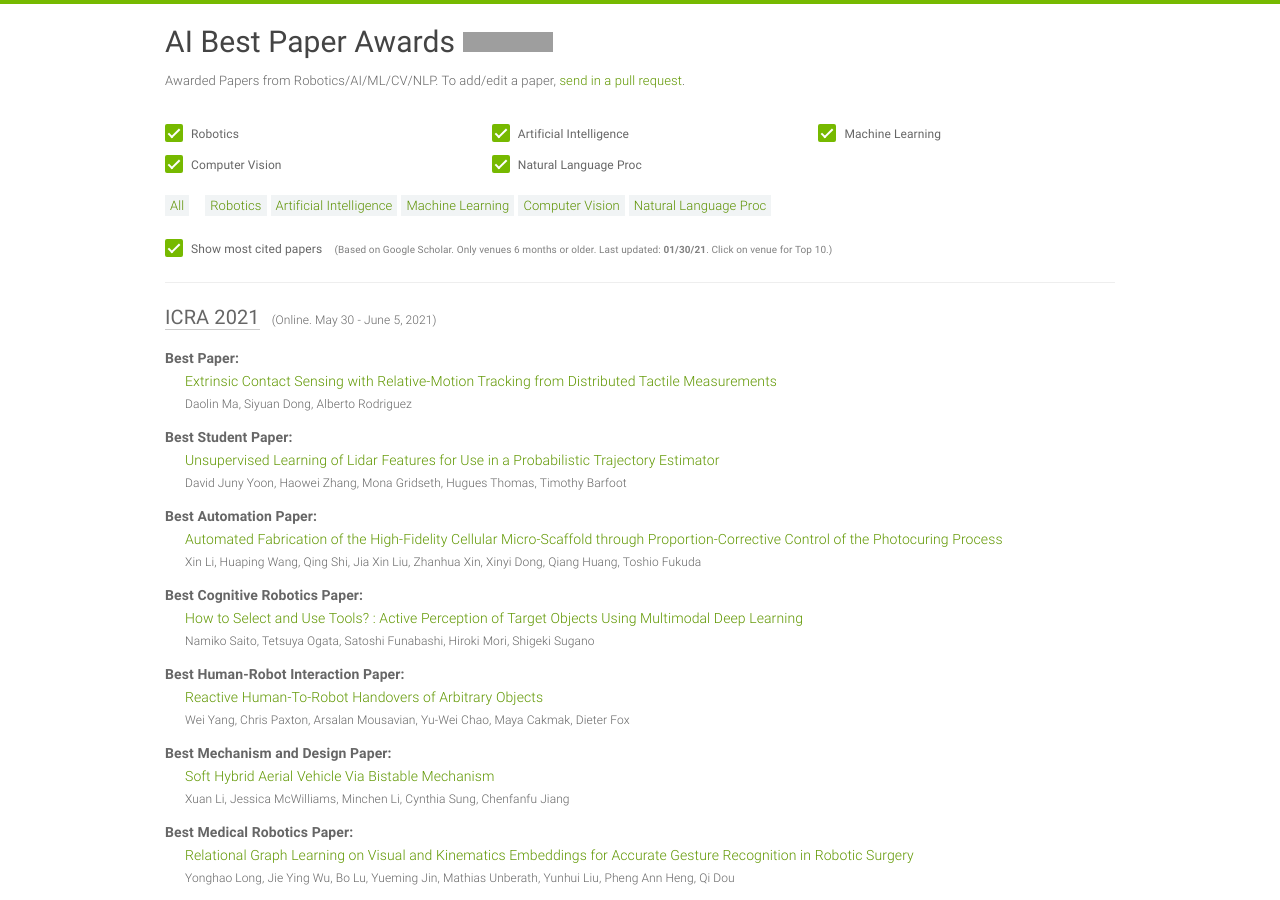
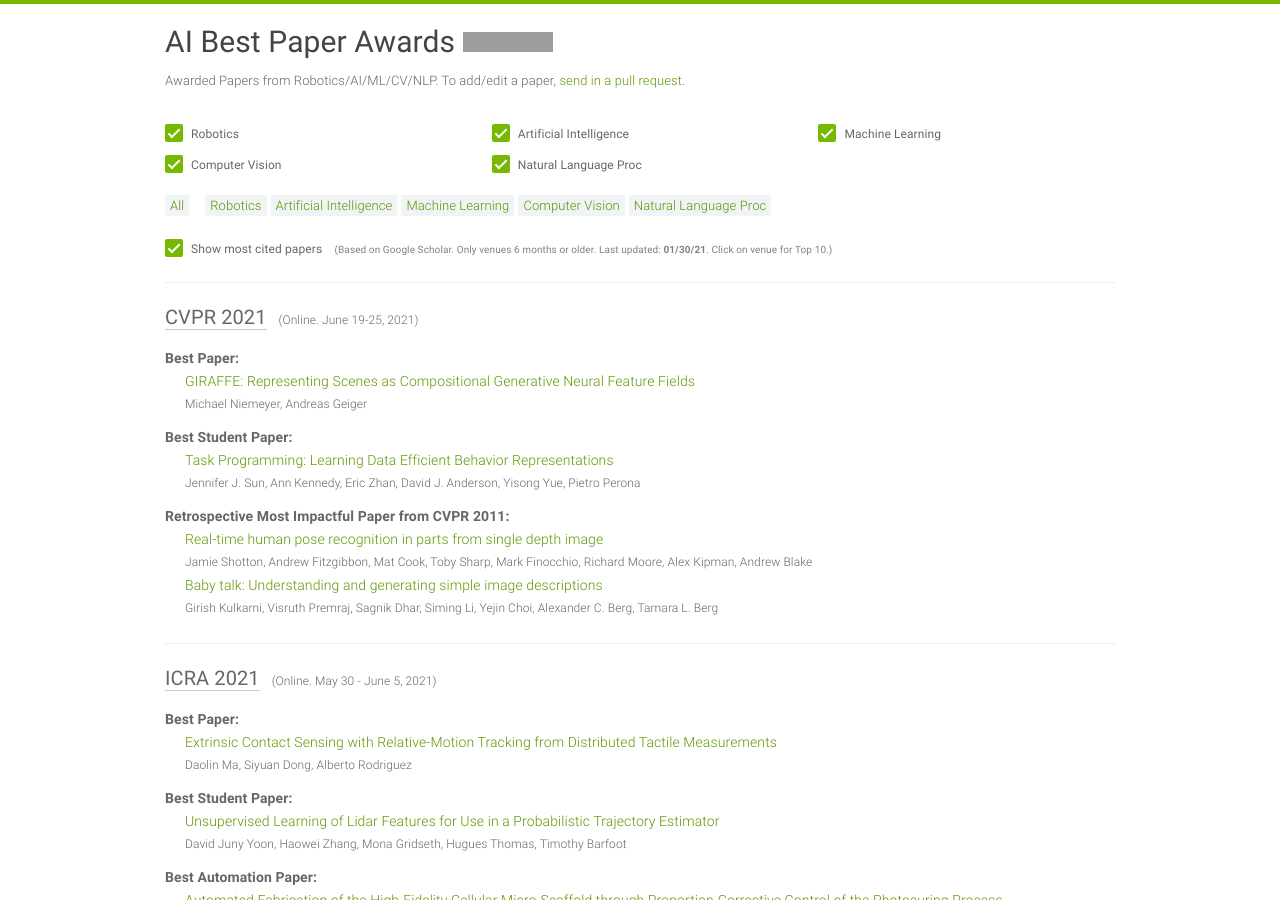
Before and after one commit to clemense/ai-bestpapers, a Jekyll site: the page built from index.html, in a window 1280 px wide and 900 px high. Built offline with Jekyll 4.4.1, drawn with Linux system fonts in a browser that asks for light colours; grey boxes are pictures that could not be loaded.

Commit message:
added CVPR 2021

```diff
--- a/_data/papers.yml
+++ b/_data/papers.yml
@@ -1,4 +1,35 @@
 ---
+
+- venue: CVPR
+  year: 2021
+  awards:
+  - award: Best Paper
+    title: 'GIRAFFE: Representing Scenes as Compositional Generative Neural Feature
+      Fields'
+    author: Michael Niemeyer, Andreas Geiger
+    link: https://openaccess.thecvf.com/content/CVPR2021/html/Niemeyer_GIRAFFE_Representing_Scenes_As_Compositional_Generative_Neural_Feature_Fields_CVPR_2021_paper.html
+    source: http://cvpr2021.thecvf.com/node/329
+  - award: Best Student Paper
+    title: 'Task Programming: Learning Data Efficient Behavior Representations'
+    author: Jennifer J. Sun, Ann Kennedy, Eric Zhan, David J. Anderson, Yisong Yue,
+      Pietro Perona
+    link: https://openaccess.thecvf.com/content/CVPR2021/html/Sun_Task_Programming_Learning_Data_Efficient_Behavior_Representations_CVPR_2021_paper.html
+    source: http://cvpr2021.thecvf.com/node/329
+  - award: Retrospective Most Impactful Paper from CVPR 2011
+    title: Real-time human pose recognition in parts from single depth image
+    author: Jamie Shotton, Andrew Fitzgibbon, Mat Cook, Toby Sharp, Mark Finocchio,
+      Richard Moore, Alex Kipman, Andrew Blake
+    link: https://ieeexplore.ieee.org/abstract/document/5995316
+    source: http://cvpr2021.thecvf.com/node/330
+  - award: Retrospective Most Impactful Paper from CVPR 2011
+    title: 'Baby talk: Understanding and generating simple image descriptions'
+    author: Girish Kulkarni, Visruth Premraj, Sagnik Dhar, Siming Li, Yejin Choi,  Alexander
+      C. Berg, Tamara L. Berg
+    link: https://ieeexplore.ieee.org/abstract/document/6522402
+    source: http://cvpr2021.thecvf.com/node/330
+  place: Online
+  date: June 19-25, 2021
+  sub: CV
 
 - venue: ICRA
   year: 2021
```
